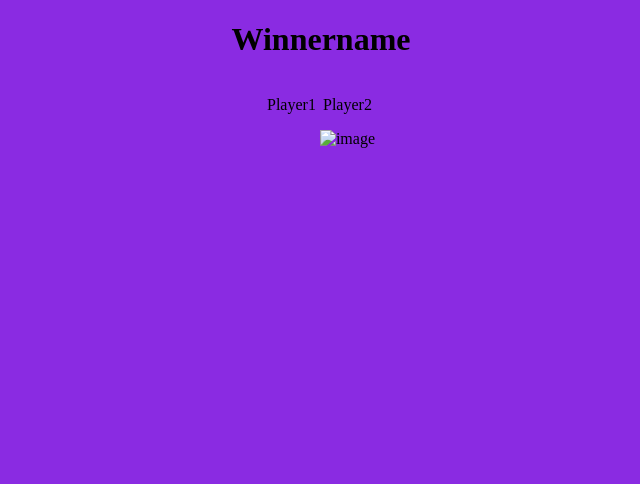
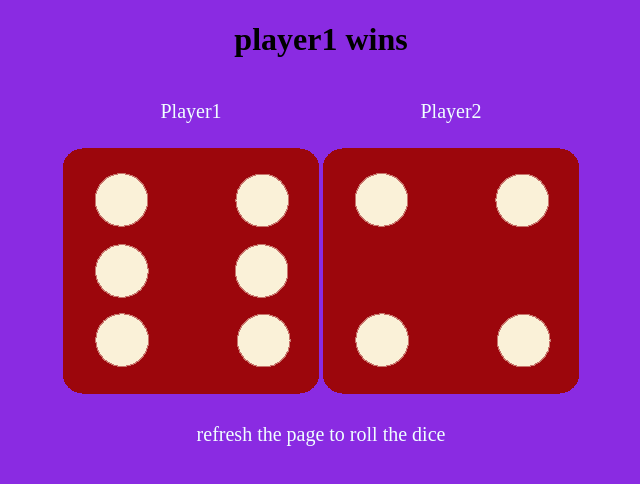
Before and after one commit to raki025/Dice-game, a plain HTML site: page index.html in a window 1280 px wide. Shown: the whole page, without its empty margins (319-959 px from the left). Drawn offline with Linux system fonts and the light colour scheme.

Commit message:
fully working

```diff
--- a/app.js
+++ b/app.js
@@ -1,6 +1,27 @@
-var randomnum = Math.floor(Math.random() * 6)+ 1;
+var imagearray = [
+    "images/dice1.png",
+    "images/dice2.png",
+    "images/dice3.png",
+    "images/dice4.png",
+    "images/dice5.png",
+    "images/dice6.png",
+];
+var randomnum1 = Math.floor(Math.random() * imagearray.length);
+var randomnum2 = Math.floor(Math.random() * imagearray.length);
 
+if (randomnum1 > randomnum2) {
+    document.getElementById("winner").innerHTML = "player1 wins"
+}
+else if (randomnum1 < randomnum2) {
+    document.getElementById("winner").innerHTML = "player2 wins"
 
-var randimag = randnuu();
-var image11 = document.getElementsByClassName("image1");
-image11.setAttribute("src", randimag);
+}
+else {
+    document.getElementById("winner").innerHTML = "draw"
+}
+
+var imagesource1 = imagearray[randomnum1];
+var imagesource2 = imagearray[randomnum2];
+
+var image1 = document.getElementById("image1").setAttribute("src", imagesource1);
+var image2 = document.getElementById("image2").setAttribute("src", imagesource2);
--- a/index.html
+++ b/index.html
@@ -8,18 +8,19 @@
 </head>
 <body>
   <div class="container">
-    <h1 class="winner">Winnername</h1>
+    <h1 id="winner">Winnername</h1>
 
     <div class="dice">
       <p>Player1</p>
-      <img class="image1" src="" alt="">
+      <img id="image1" src="" alt="">
     </div>
 
 
     <div class="dice">
       <p>Player2</p>
-      <img  class="image2" src="" alt="image">
+      <img  id="image2" src="" alt="image">
     </div>
+    <p>refresh the page to roll the dice</p>
 
   </div>
   <script src="app.js"></script>
--- a/style.css
+++ b/style.css
@@ -10,3 +10,7 @@ body{
 .dice {
     display: inline-block;
 }
+p {
+    color: azure;
+    font-size: 20px;
+}
```
Also changed, not shown: images/dice1.png (added), images/dice2.png (added), images/dice3.png (added), images/dice4.png (added), images/dice5.png (added), images/dice6.png (added), 6 other files.
